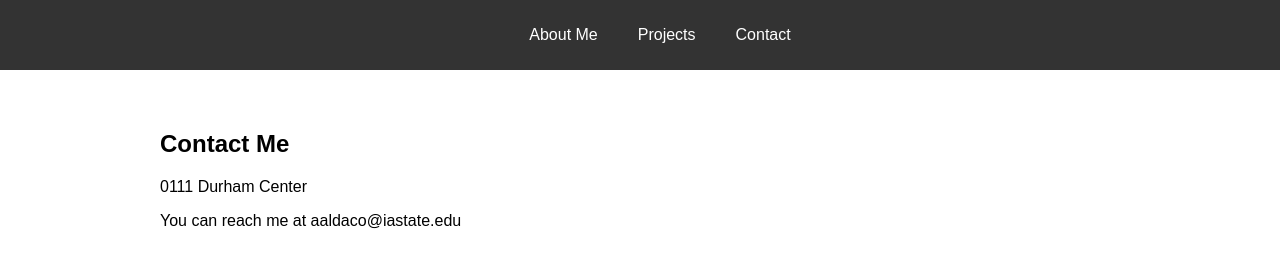
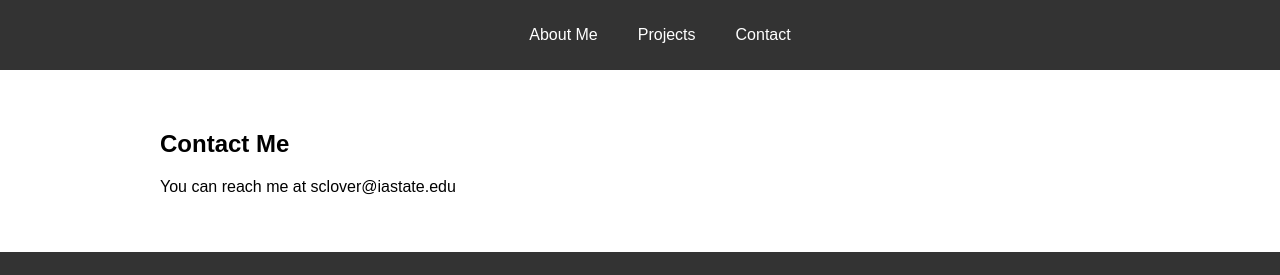
Before and after one commit to sethclover/personal, a plain HTML site: page contact.html in a window 1280 px wide. Shown: the top 275 px of the page. Drawn offline with Linux system fonts and the light colour scheme.

Commit message:
Add files via upload

```diff
--- a/contact.html
+++ b/contact.html
@@ -21,8 +21,7 @@
 
         <div class="container">
             <h2>Contact Me</h2>
-            <p>0111 Durham Center</p>
-            <p>You can reach me at aaldaco@iastate.edu</p>
+            <p>You can reach me at sclover@iastate.edu</p>
         </div>
 
         <footer>
```
Also changed, not shown: projects.html (+0 -1 lines).
